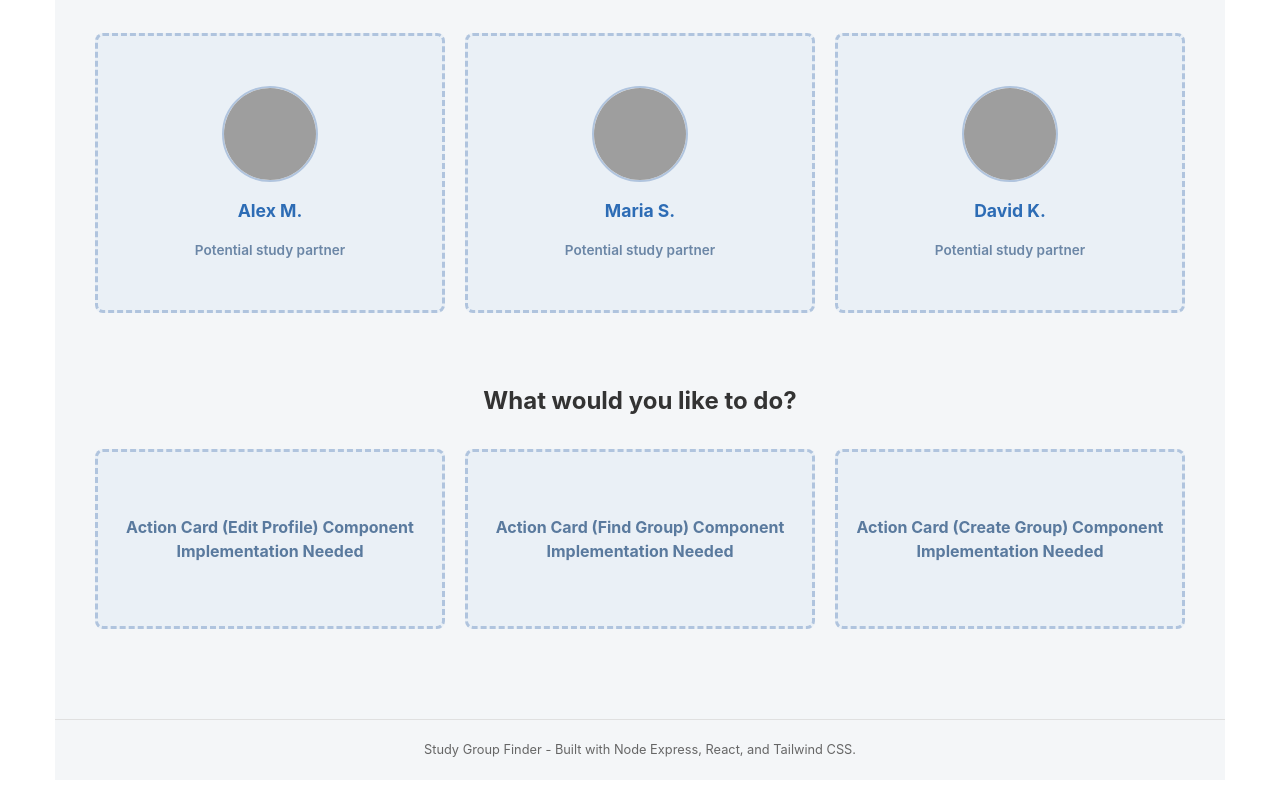
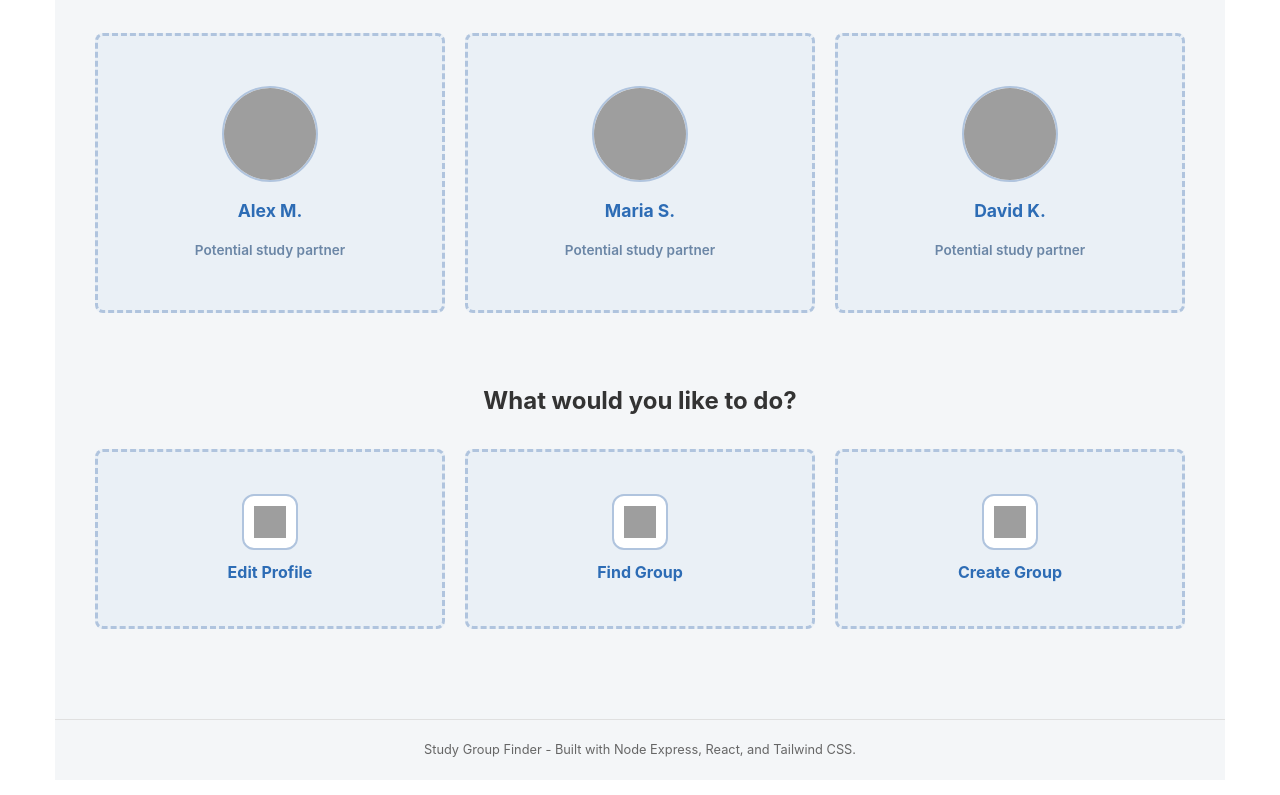
Before and after one commit to ArchitWa/35L-StudyScheduler, a React (Vite) app in the folder client/: page / in a window 1280 px wide. Shown: the part 539-1334 px from the top of the page. Built offline with nearby package versions, Linux system fonts and the light colour scheme; grey boxes are pictures that could not be loaded.

Commit message:
Added Action Card component implementation and syle, then added particular ones (Edit Profile, Find Group, and Create Group) to the homepage. These don't do anything currently, but they have parameters so you can pass onAction functions to go to other pages, for example.

```diff
--- /dev/null
+++ b/client/src/components/actioncard.css
@@ -0,0 +1,49 @@
+/* Action Card Styles */
+.action-card {
+  width: 350px;
+  height: 180px;
+  border: 3px dashed #b0c4de;
+  background-color: #eaf0f6;
+  display: flex;
+  flex-direction: column;
+  justify-content: center;
+  align-items: center;
+  gap: 10px;
+  color: #5a7a9e;
+  font-weight: 600;
+  border-radius: 8px;
+  text-align: center;
+  padding: 20px;
+  cursor: pointer;
+}
+
+.action-card:focus-visible {
+  outline: 3px solid #2d6cb5;
+  outline-offset: 2px;
+}
+
+.action-card:hover {
+  background-color: #e1e9f2;
+}
+
+.action-card-icon-wrap {
+  width: 56px;
+  height: 56px;
+  border-radius: 12px;
+  background-color: #ffffff;
+  border: 2px solid #b0c4de;
+  display: flex;
+  align-items: center;
+  justify-content: center;
+}
+
+.action-card-icon {
+  width: 32px;
+  height: 32px;
+}
+
+.action-card-label {
+  font-size: 1rem;
+  color: #2d6cb5;
+  font-weight: 700;
+}
--- /dev/null
+++ b/client/src/components/actioncard.jsx
@@ -0,0 +1,15 @@
+import React from 'react';
+import './actioncard.css';
+
+const ActionCard = ({ actionLabel, iconUrl, onAction }) => {
+  return (
+    <button type="button" className="action-card" onClick={onAction}>
+      <div className="action-card-icon-wrap">
+        <img className="action-card-icon" src={iconUrl} alt={`${actionLabel} icon`} />
+      </div>
+      <div className="action-card-label">{actionLabel}</div>
+    </button>
+  );
+};
+
+export default ActionCard;
--- a/client/src/pages/homepage.css
+++ b/client/src/pages/homepage.css
@@ -174,15 +174,3 @@
   font-size: 0.8rem;
   border-top: 1px solid #e0e0e0;
 }
-
-/* Placeholder Component Styles */
-.placeholder-component {
-  border: 3px dashed #b0c4de;
-  background-color: #eaf0f6;
-  display: flex;
-  justify-content: center;
-  align-items: center;
-  color: #5a7a9e;
-  font-weight: bold;
-  border-radius: 8px;
-}
--- a/client/src/pages/homepage.jsx
+++ b/client/src/pages/homepage.jsx
@@ -1,16 +1,7 @@
 import React from 'react';
 import './Homepage.css';
 import PartnerCard from '../components/partnercard.jsx';
-
-// --- Helper Component for Unknown Implementations ---
-const PlaceholderComponent = ({ label, width, height }) => (
-  <div
-    className="placeholder-component"
-    style={{ width: width, height: height }}
-  >
-    {label} Component Implementation Needed
-  </div>
-);
+import ActionCard from '../components/actioncard.jsx';
 
 // --- Main Homepage Component ---
 const Homepage = () => {
@@ -55,7 +46,7 @@ const Homepage = () => {
           <PartnerCard
             firstName="Maria"
             lastInitial="S"
-            profileImageUrl="https://i.pravatar.cc/150?img=47"
+            profileImageUrl="https://i.pravatar.cc/150?img=49"
             onNameClick={() => window.alert("Maria's profile page isn't implemented yet.")}
           />
           <PartnerCard
@@ -69,9 +60,21 @@ const Homepage = () => {
         {/* Section 2: Actions */}
         <h2 className="section-title" style={{ marginTop: '20px' }}>What would you like to do?</h2>
         <div className="cards-container">
-          <PlaceholderComponent label="Action Card (Edit Profile)" width="350px" height="180px" />
-          <PlaceholderComponent label="Action Card (Find Group)" width="350px" height="180px" />
-          <PlaceholderComponent label="Action Card (Create Group)" width="350px" height="180px" />
+          <ActionCard
+            actionLabel="Edit Profile"
+            iconUrl="https://img.icons8.com/ios-filled/100/2d6cb5/edit--v1.png"
+            onAction={() => window.alert("Edit Profile isn't implemented yet.")}
+          />
+          <ActionCard
+            actionLabel="Find Group"
+            iconUrl="https://img.icons8.com/ios-filled/100/2d6cb5/search--v1.png"
+            onAction={() => window.alert("Find Group isn't implemented yet.")}
+          />
+          <ActionCard
+            actionLabel="Create Group"
+            iconUrl="https://img.icons8.com/ios-filled/100/2d6cb5/plus-math.png"
+            onAction={() => window.alert("Create Group isn't implemented yet.")}
+          />
         </div>
       </main>
 
```
